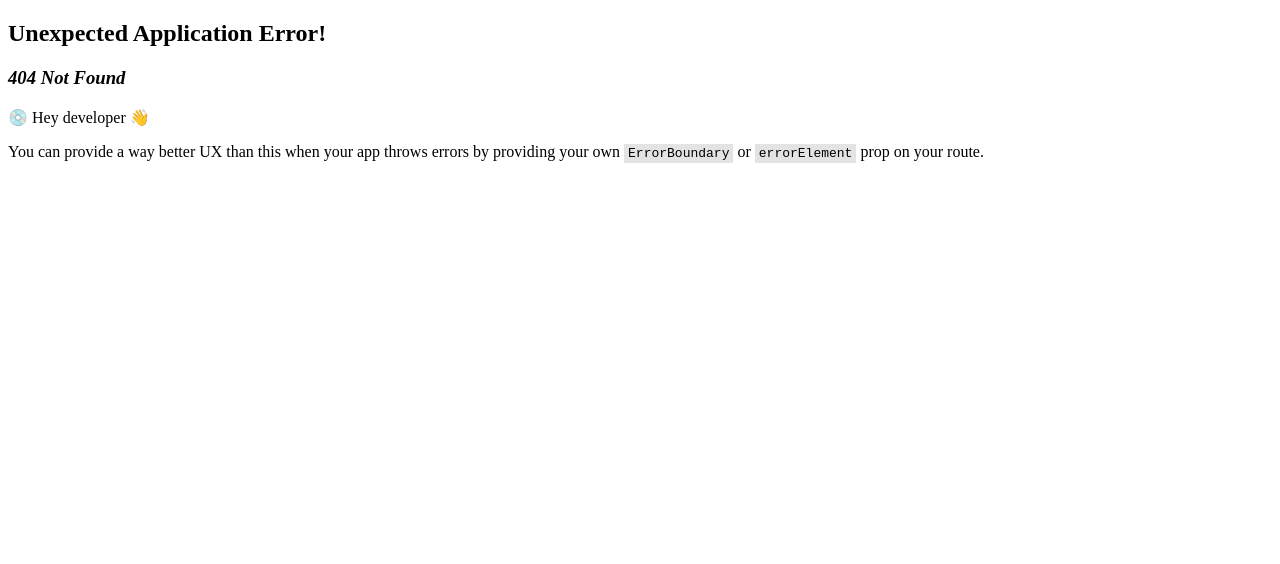
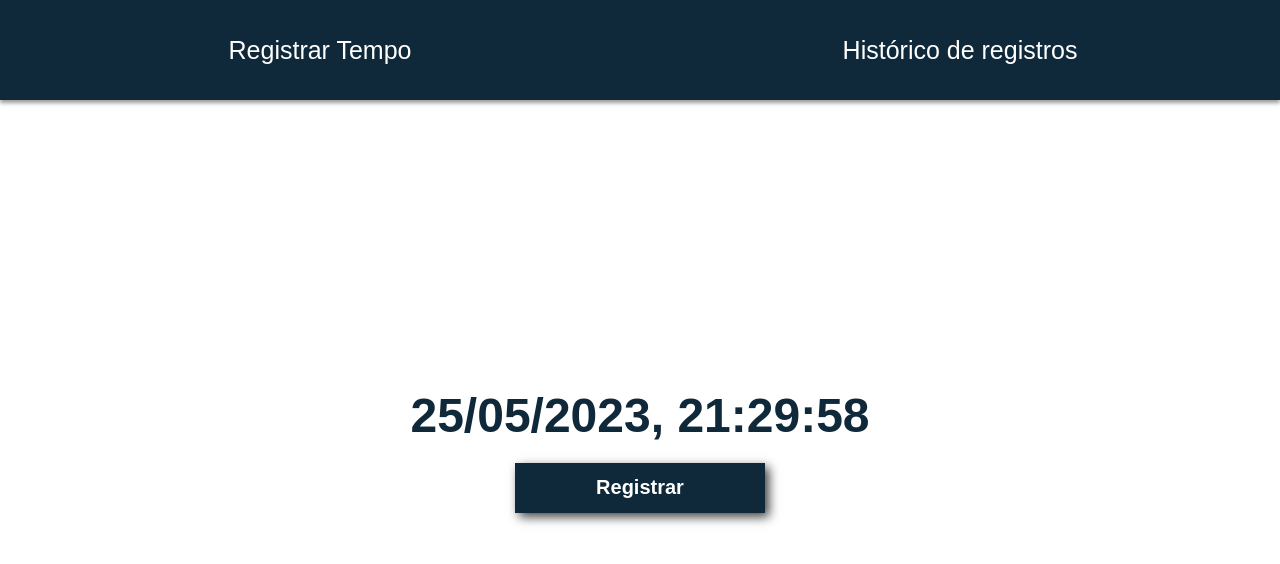
Before and after one commit to willianbatist/fast-double-click, a React (Create React App) app in the folder frontend/: page /RegisterDatetime in a window 1280 px wide. Before the commit this address had no page. Shown: the top 564 px of the page. Built offline with nearby package versions, Linux system fonts and the light colour scheme.

Commit message:
feat: styles page registro de tempo

```diff
--- /dev/null
+++ b/frontend/src/pages/registerDatetime/RegisterDatetime.css
@@ -0,0 +1,49 @@
+.containerRegisterDatetime {
+  height: 100vh;
+}
+
+.containerRegisterDatetime section {
+  height: 90vh;
+  display: flex;
+  justify-content: center;
+  align-items: center;
+}
+
+.containerRegisterDatetime div {
+  font-family: Skolarsanspe bd, sans-serif;
+  display: flex;
+  flex-direction: column;
+  align-items: center;
+}
+
+.containerRegisterDatetime h2 {
+  color: #0F293A;
+  font-size: 3rem;
+}
+
+.containerRegisterDatetime button {
+  background: none;
+  border: none;
+  background-color: #0F293A;
+  color: white;
+  font-size: 20px;
+  font-weight: bold;
+  cursor: pointer;
+  margin: 20px;
+  padding: 10px;
+  width: 250px;
+  height: 50px;
+
+  -webkit-box-shadow: 4px 4px 10px 0px rgba(0,0,0,0.75);
+  -moz-box-shadow: 4px 4px 10px 0px rgba(0,0,0,0.75);
+  box-shadow: 4px 4px 10px 0px rgba(0,0,0,0.75);
+}
+
+.containerRegisterDatetime button:hover {
+  background-color: #1f4158;
+}
+
+.containerRegisterDatetime button:active {
+  box-shadow: none;
+  color: #3184b9;
+}
--- a/frontend/src/pages/registerDatetime/RegisterDatetime.js
+++ b/frontend/src/pages/registerDatetime/RegisterDatetime.js
@@ -1,3 +1,4 @@
+import "./RegisterDatetime.css";
 import Header from "../../components/header/Header";
 import { postRegisterDatetime } from "../../services/services";
 import { v4 as uuid } from 'uuid';
@@ -18,11 +19,13 @@ export default function RegisterDatetime() {
   }
 
   return(
-  <div>
+  <div className="containerRegisterDatetime">
     <Header/>
     <section>
-      <h2>{date}</h2>
-      <button type="button" onClick={() => handleRegisterDatetime()}>Registrar</button>
+      <div>
+        <h2>{date}</h2>
+        <button type="button" onClick={() => handleRegisterDatetime()}>Registrar</button>
+      </div>
     </section>
   </div>
   )
--- /dev/null
+++ b/frontend/src/pages/timeLine/TimeLine.js
@@ -0,0 +1,10 @@
+import Header from "../../components/header/Header";
+
+
+export default function TimeLine() {
+  return(
+  <div>
+    <Header/>
+  </div>
+  )
+}
```
Also changed, not shown: frontend/src/index.js (+13 -2 lines), 1 other file (tests, documents, lock files or other folders).
